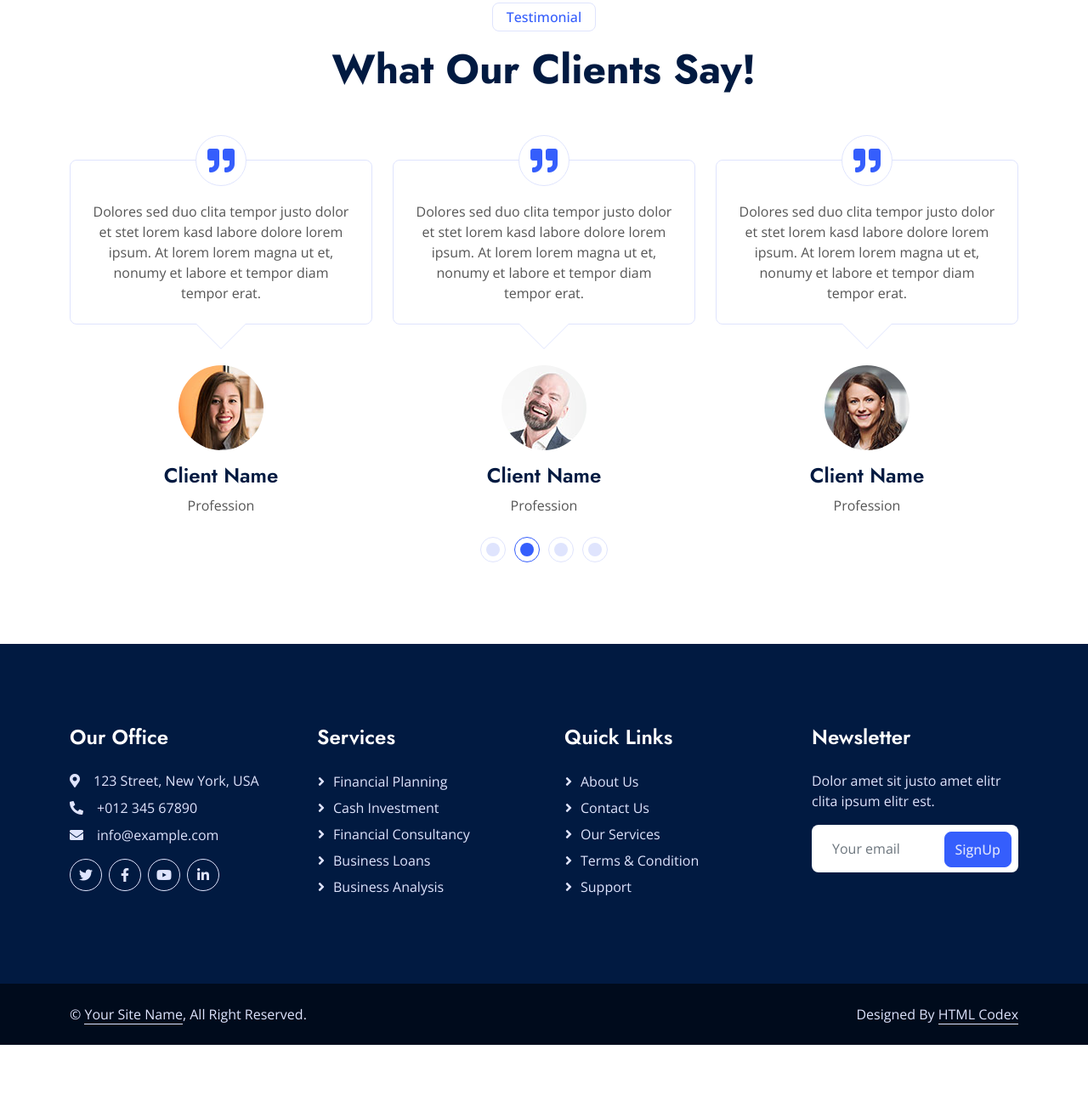
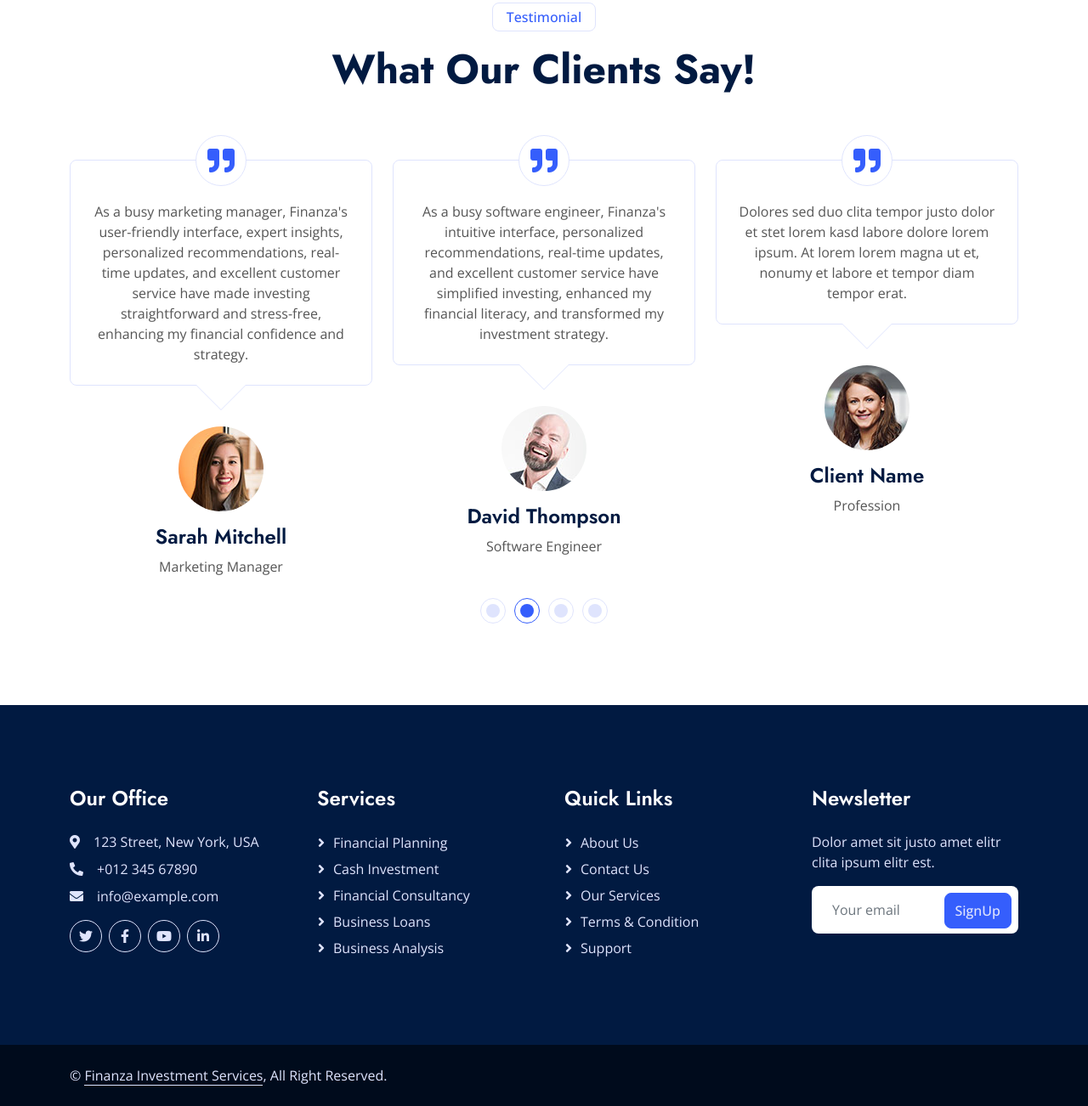
Before and after one commit to 0nlyHeroKiller/Investment-Site, a plain HTML site: page index.html in a window 1280 px wide. Shown: the part 6617-7919 px from the top of the page at 85% size. Before the commit the page ends 7847 px from the top, so only its background shows below. Drawn offline with nearby package versions, Linux system fonts and the light colour scheme.

Commit message:
index commit

```diff
--- a/index.html
+++ b/index.html
@@ -633,24 +633,22 @@
                         <div class="btn-square bg-white border rounded-circle">
                             <i class="fa fa-quote-right fa-2x text-primary"></i>
                         </div>
-                        Dolores sed duo clita tempor justo dolor et stet lorem kasd labore dolore lorem ipsum. At lorem
-                        lorem magna ut et, nonumy et labore et tempor diam tempor erat.
+                        As a busy marketing manager, Finanza's user-friendly interface, expert insights, personalized recommendations, real-time updates, and excellent customer service have made investing straightforward and stress-free, enhancing my financial confidence and strategy.
                     </div>
                     <img class="rounded-circle mb-3" src="img/testimonial-1.jpg" alt="">
-                    <h4>Client Name</h4>
-                    <span>Profession</span>
+                    <h4>Sarah Mitchell</h4>
+                    <span>Marketing Manager</span>
                 </div>
                 <div class="testimonial-item">
                     <div class="testimonial-text border rounded p-4 pt-5 mb-5">
                         <div class="btn-square bg-white border rounded-circle">
                             <i class="fa fa-quote-right fa-2x text-primary"></i>
                         </div>
-                        Dolores sed duo clita tempor justo dolor et stet lorem kasd labore dolore lorem ipsum. At lorem
-                        lorem magna ut et, nonumy et labore et tempor diam tempor erat.
+                        As a busy software engineer, Finanza's intuitive interface, personalized recommendations, real-time updates, and excellent customer service have simplified investing, enhanced my financial literacy, and transformed my investment strategy.
                     </div>
                     <img class="rounded-circle mb-3" src="img/testimonial-2.jpg" alt="">
-                    <h4>Client Name</h4>
-                    <span>Profession</span>
+                    <h4>David Thompson</h4>
+                    <span>Software Engineer</span>
                 </div>
                 <div class="testimonial-item">
                     <div class="testimonial-text border rounded p-4 pt-5 mb-5">
@@ -739,12 +737,9 @@
         <div class="container">
             <div class="row">
                 <div class="col-md-6 text-center text-md-start mb-3 mb-md-0">
-                    &copy; <a class="border-bottom" href="#">Your Site Name</a>, All Right Reserved.
+                    &copy; <a class="border-bottom" href="#">Finanza Investment Services</a>, All Right Reserved.
                 </div>
-                <div class="col-md-6 text-center text-md-end">
-                    <!--/*** This template is free as long as you keep the footer author’s credit link/attribution link/backlink. If you'd like to use the template without the footer author’s credit link/attribution link/backlink, you can purchase the Credit Removal License from "https://htmlcodex.com/credit-removal". Thank you for your support. ***/-->
-                    Designed By <a class="border-bottom" href="https://htmlcodex.com">HTML Codex</a>
-                </div>
+
             </div>
         </div>
     </div>
```
